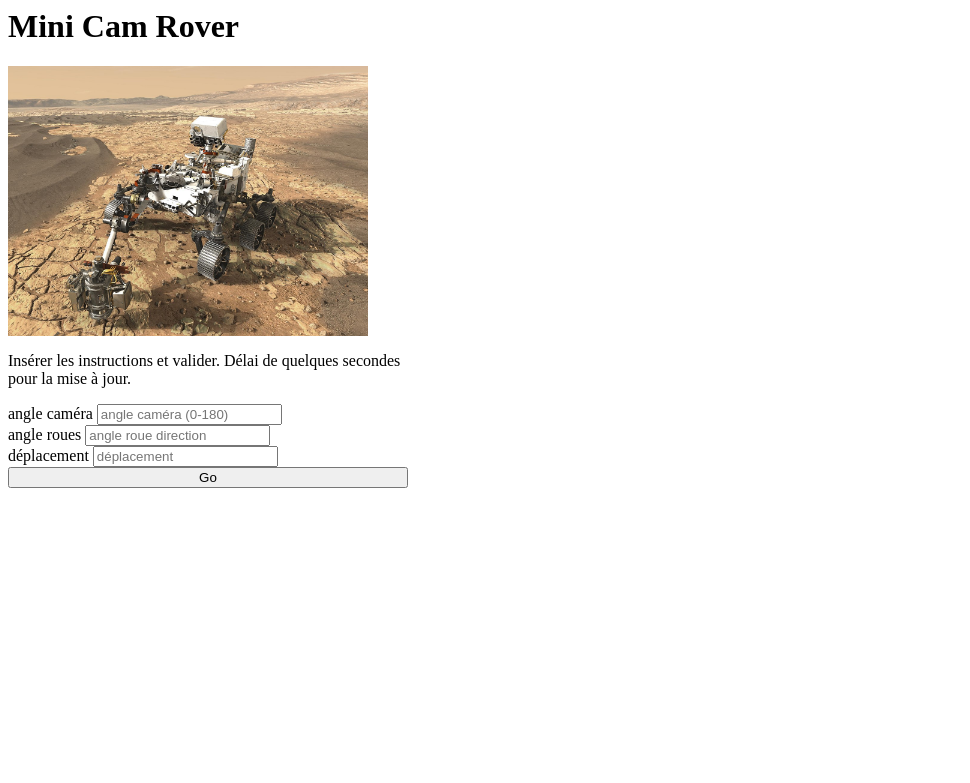
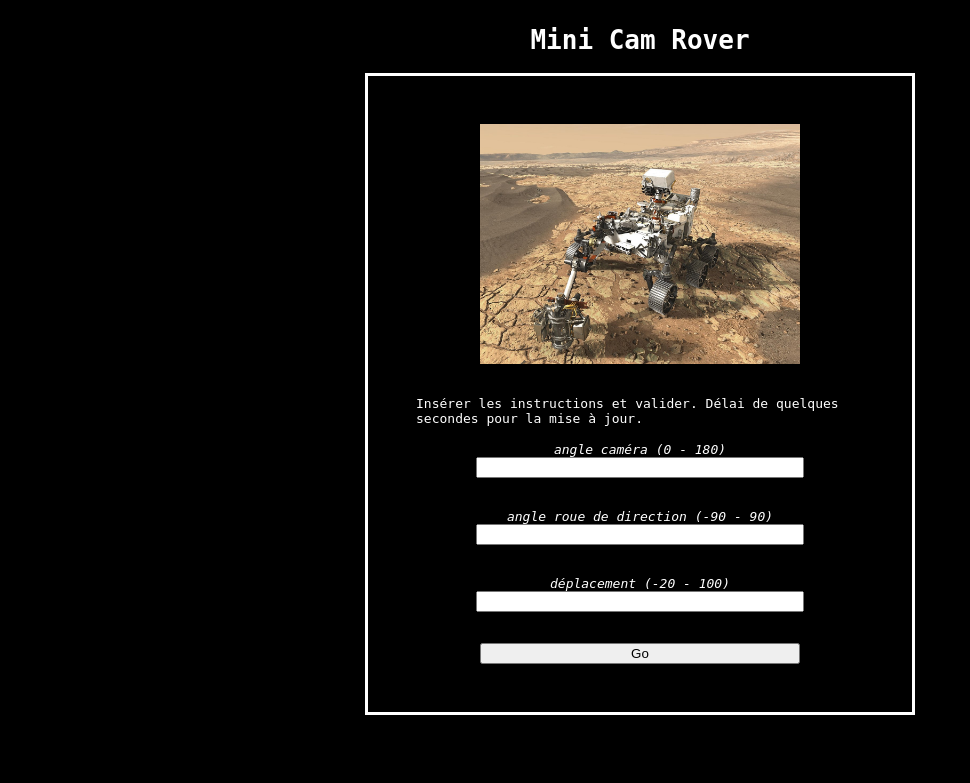
Before and after one commit to paul-chrlt/pi-rover-bot, a Flask app: page / in a window 1280 px wide. Shown: the top 783 px of the page, without its empty margins (0-970 px from the left). Run offline with Flask 2, Linux system fonts and the light colour scheme.

Commit message:
external stylesheet and style improvement

```diff
--- /dev/null
+++ b/webapp/static/style.css
@@ -0,0 +1,36 @@
+ body {
+     font-family: monospace;
+     color: white;
+     background-color: black;
+     display: flex;
+     flex-direction: column;
+     align-items: center;
+}
+label {
+    display:block;
+    font-style:italic;
+}
+input{
+    width:20rem;
+    margin-bottom:1rem;
+}
+img{
+    max-width:20rem;
+    margin:1rem;
+}
+form{
+    display:flex;
+    flex-direction:column;
+    align-items:center;
+}
+.dashboard{
+    max-width:30rem;
+    border:solid;
+    padding:2rem;
+    display:flex;
+    flex-direction:column;
+    align-items:center;
+}
+p{
+    margin:1rem;
+}
--- a/webapp/templates/index.html
+++ b/webapp/templates/index.html
@@ -1,19 +1,25 @@
+<!DOCTYPE html>
 <html>
+<head>
+    <link rel="stylesheet" href="/static/style.css" />
+</head>
 <body>
     <h1>Mini Cam Rover</h1>
-    <img src="{{ currentViewPlace }}" style="max-width: 360px;">
-    <p style="max-width:400px;">Insérer les instructions et valider. Délai de quelques secondes pour la mise à jour.</p>
-    <form action="" method="post" style="max-width: 400px;">
-        <label>angle caméra</label>
-        <input id="camangle" name="camangle" placeholder = "angle caméra (0-180)" type = "text"></input>
-        <br/>
-        <label>angle roues</label>
-        <input id="wheelangle" name="wheelangle" placeholder = "angle roue direction" type = "text"></input>
-        <br/>
-        <label>déplacement</label>
-        <input id="move" name="move" placeholder = "déplacement" type = "text"></input>
-        <br/>
-        <input id="btn" name="submit" type="submit" value="Go" style="width:100%;">
-    </form>
+    <div class="dashboard">
+        <img src="{{ currentViewPlace }}" >
+        <p>Insérer les instructions et valider. Délai de quelques secondes pour la mise à jour.</p>
+        <form action="" method="post">
+            <label>angle caméra (0 - 180)</label>
+            <input id="camangle" name="camangle" type = "text"></input>
+            <br/>
+            <label>angle roue de direction (-90 - 90)</label>
+            <input id="wheelangle" name="wheelangle" type = "text"></input>
+            <br/>
+            <label>déplacement (-20 - 100)</label>
+            <input id="move" name="move" type = "text"></input>
+            <br/>
+            <input id="btn" name="submit" type="submit" value="Go">
+        </form>
+    </div>
 </body>
 </html>
```
